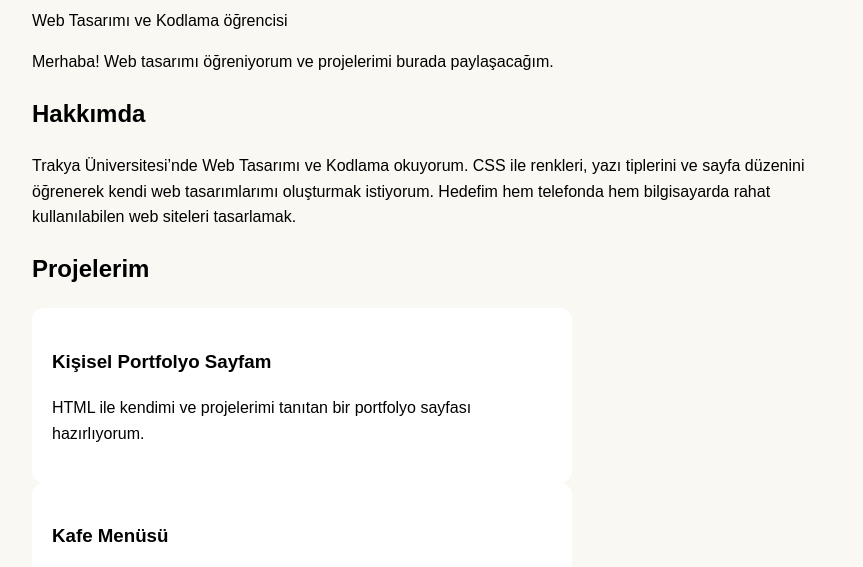
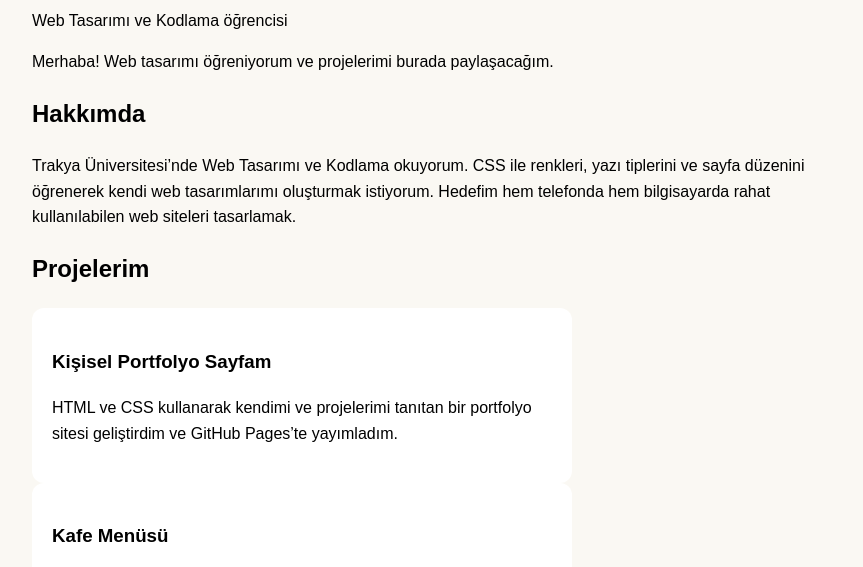
Before and after one commit to Rabia-YILDIRIM/rabia-portfolyo, a plain HTML site: page index.html in a window 1280 px wide. Shown: the part 176-743 px from the top of the page, without its empty margins (208-1071 px from the left). Drawn offline with Linux system fonts and the light colour scheme.

Commit message:
Revise portfolio content and structure in index.html
Updated portfolio site with new project descriptions and improved HTML structure.

```diff
--- a/index.html
+++ b/index.html
@@ -48,7 +48,7 @@ Hedefim hem telefonda hem bilgisayarda rahat kullanılabilen web siteleri tasarl
 	<h2 id="projelerim">Projelerim</h2>
 <div class="proje-karti">
    		<h3>Kişisel Portfolyo Sayfam</h3>
-    <p>HTML ile kendimi ve projelerimi tanıtan bir portfolyo sayfası hazırlıyorum.</p>
+    <p>HTML ve CSS kullanarak kendimi ve projelerimi tanıtan bir portfolyo sitesi geliştirdim ve GitHub Pages’te yayımladım.</p>
 </div>
 
 <div class="proje-karti">
```
